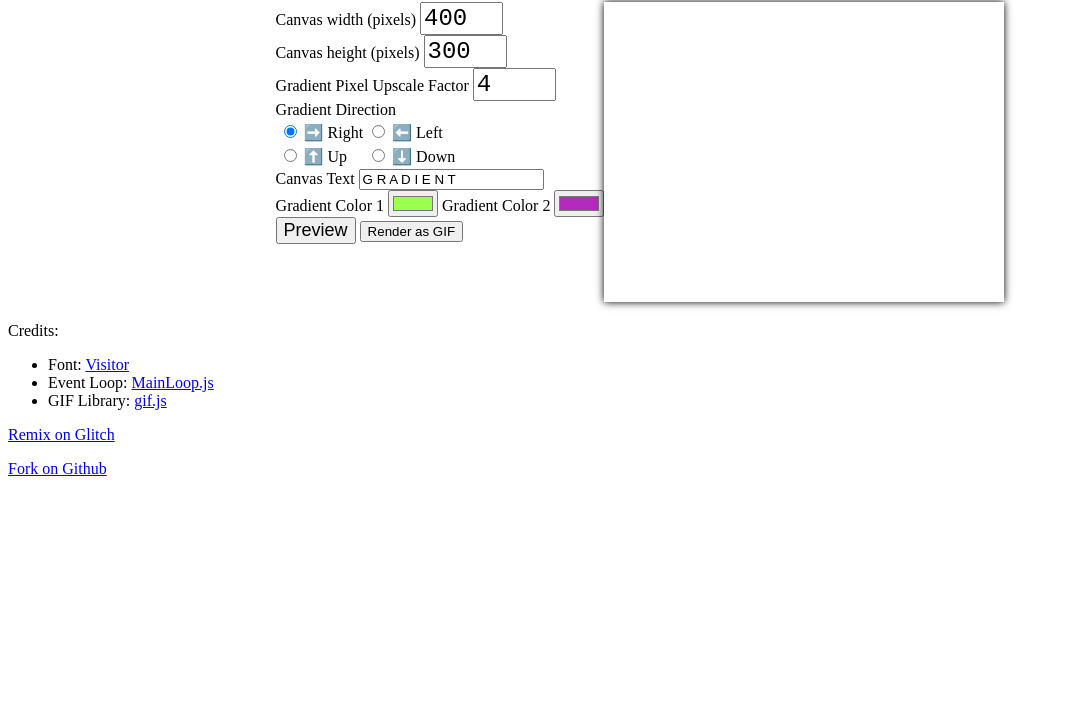
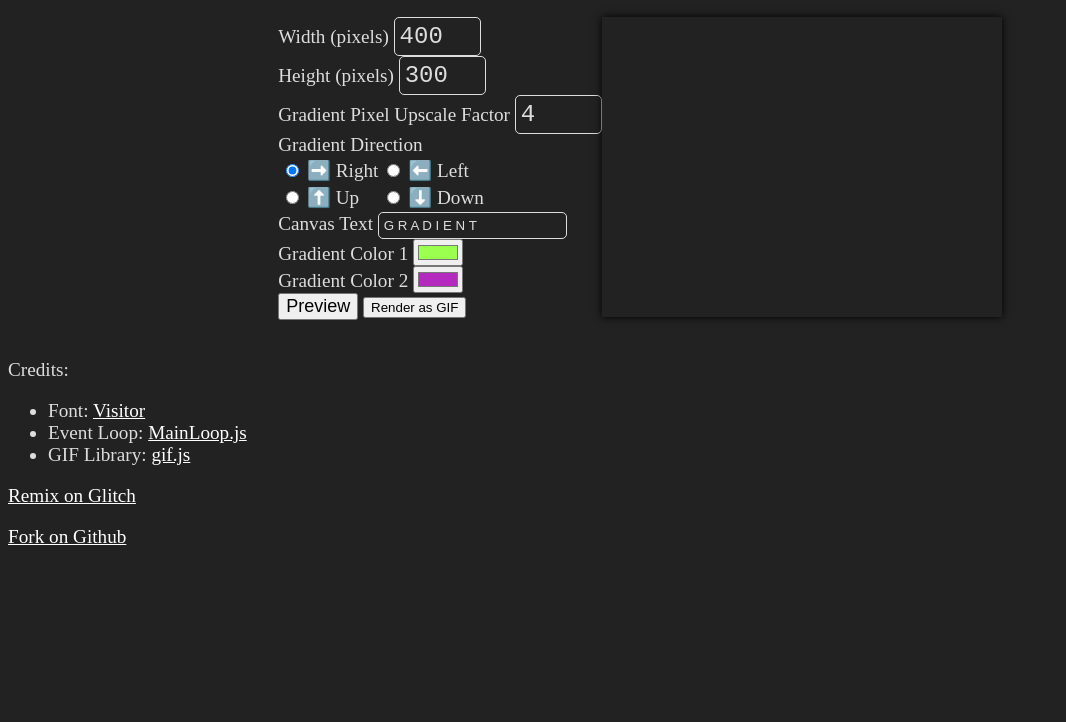
Before and after one commit to noelleleigh/animated-pixel-gradients, a website built with webpack: page src/client.html in a window 1280 px wide. Shown: the part 78-800 px from the top of the page, without its empty margins (0-1066 px from the left). Built offline with nearby package versions, Linux system fonts and the light colour scheme; what mainloop.js would draw is missing.

Commit message:
Improved layout

```diff
--- a/src/client.css
+++ b/src/client.css
@@ -1,3 +1,24 @@
+:root {
+  --background-color: #222;
+  --text-color: #ddd;
+  --link-color: #fff;
+  --link-color-visited: #999;
+}
+
+body {
+  background-color: var(--background-color);
+  color: var(--text-color);
+  font-size: 1.2em;
+}
+
+a {
+  color: var(--link-color);
+}
+
+a:visited {
+  color: var(--link-color-visited);
+}
+
 main {
   display: flex;
   flex-wrap: wrap;
@@ -6,16 +27,24 @@ main {
 }
 
 .ui-block {
-  border: solid 1px black;
+  border: solid 1px var(--text-color);
   border-radius: 5px;
   padding: 0.8em;
   margin: 0.5em;
+}
+
+.ui-block :last-child {
+  margin-bottom: 0;
 }
 
 @media (max-width: 600px) {
   .ui-block {
     width: 100%;
   }
+}
+
+canvas {
+  image-rendering: pixelated;
 }
 
 header {
@@ -38,14 +67,29 @@ form .input-group {
   margin-bottom: 1em;
 }
 
+form .input-group-inline {
+  display: inline-block;
+  margin-right: 1em;
+  margin-bottom: 0;
+}
+
 form .input-group label:not(.label-radio) {
   display: block;
+  margin-bottom: 5px;
 }
 
 form input[type="number"] {
   width: 75px;
   font-size: 24px;
   font-family: monospace;
+}
+
+form input[type="number"], form input[type="text"] {
+  background-color: var(--background-color);
+  color: var(--text-color);
+  border: solid 1px var(--text-color);
+  border-radius: 5px;
+  padding: 5px;
 }
 
 form input[type="submit"] {
--- a/src/client.html
+++ b/src/client.html
@@ -14,12 +14,14 @@
       <div class="ui-block" id="controls">
         <form id="form">
           <div class="input-group">
-            <label for="input-canvas-width">Canvas width (pixels)</label>
+            <div class="input-group-inline">
+              <label for="input-canvas-width">Width (pixels)</label>
               <input type="number" name="canvasWidth" id="input-canvas-width" value="400" min="1" pattern="\d*">
             </div>
-          <div class="input-group">
-            <label for="input-canvas-height">Canvas height (pixels)</label>
+            <div class="input-group-inline">
+              <label for="input-canvas-height">Height (pixels)</label>
               <input type="number" name="canvasHeight" id="input-canvas-height" value="300" min="1" pattern="\d*">
+            </div>
           </div>
           <div class="input-group">
             <label for="input-scaling-factor">Gradient Pixel Upscale Factor</label>
@@ -55,10 +57,14 @@
             <input type="text" name="canvasText" id="input-canvas-text" value="G R A D I E N T">
           </div>
           <div class="input-group">
+              <div class="input-group-inline">
                 <label for="input-gradient-color-1">Gradient Color 1</label>
                 <input type="color" name="gradientColor1" id="input-gradient-color-1" value="#9bff4f">
+              </div>
+              <div class="input-group-inline">
                 <label for="input-gradient-color-2">Gradient Color 2</label>
                 <input type="color" name="gradientColor2" id="input-gradient-color-2" value="#b429be">
+              </div>
           </div>
           <div class="input-group">
             <input type="submit" value="Preview">
```
Lines whose indentation alone changed are shown as unchanged.
